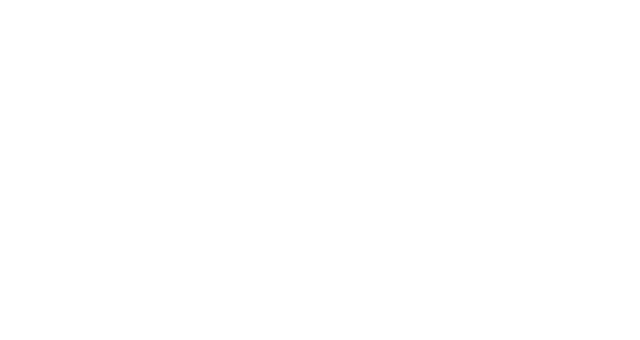
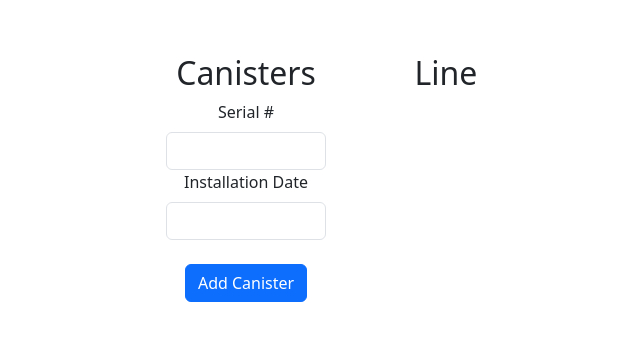
Before and after one commit to alpez22/SWE_Boeing_UI_23_24, a React (Vite) app in the folder frontend/: page / in a window 1280 px wide. Shown: the part 222-562 px from the top of the page, without its empty margins (294-934 px from the left). Built offline with nearby package versions, Linux system fonts and the light colour scheme.

Commit message:
added structure

```diff
--- a/frontend/src/App.jsx
+++ b/frontend/src/App.jsx
@@ -1,11 +1,9 @@
-import { useEffect, useState } from 'react'
 import './App.css'
-import { Card, Container, Row, Col, Image } from 'react-bootstrap';
+import PepsiApp from './structural/PepsiApp';
 
 
 function App() {
-
-  return null;
+  return <PepsiApp/>;
 }
 
 export default App
--- /dev/null
+++ b/frontend/src/structural/PepsiApp.jsx
@@ -0,0 +1,49 @@
+import React, { useEffect, useState, useContext } from "react"
+import { Row, Col, Card, Pagination, Button, Form, Container } from "react-bootstrap";
+
+function PepsiApp(){
+
+    const[serial, setSerial] = useState("");
+    const[installation, setInstallation] = useState("");
+
+    const createCanister = () => {
+        // Simple validation
+        if (!serial || !installation) {
+          alert("Please fill in all fields");
+          return;
+        }
+
+        const newCanister = { serial, installation };
+        setCanisters([...canisters, newCanister]);
+
+        // Optionally clear the form fields after adding
+        setSerial("");
+        setInstallation("");
+      };
+
+    return (
+        <div style={{ display: 'flex', flexDirection: 'row' }}>
+        {/* Canister Column */}
+        <div style={{ flex: 1, padding: '20px' }}>
+          {/* Content for column 1 goes here */}
+          <h2>Canisters</h2>
+          <Col>
+                <Form.Label id="serial" htmlFor="serial">Serial #</Form.Label>
+                <Form.Control type="text" value={serial} onChange={(e) => setSerial(e.target.value)} id="serial"></Form.Control>
+                <Form.Label id="serial" htmlFor="installation">Installation Date</Form.Label>
+                <Form.Control  type="installation" value={installation} onChange={(e) => setInstallation(e.target.value)} id="installation"></Form.Control>
+                <br></br>
+                <Button onClick={createCanister}>Add Canister</Button>
+            </Col>
+        </div>
+
+        {/* Line Column */}
+        <div style={{ flex: 1, padding: '20px' }}>
+          {/* Content for column 2 goes here */}
+          <h2>Line</h2>
+
+        </div>
+      </div>
+    );
+}
+export default PepsiApp;
```
Also changed, not shown: 1 other file (tests, documents, lock files or other folders).
